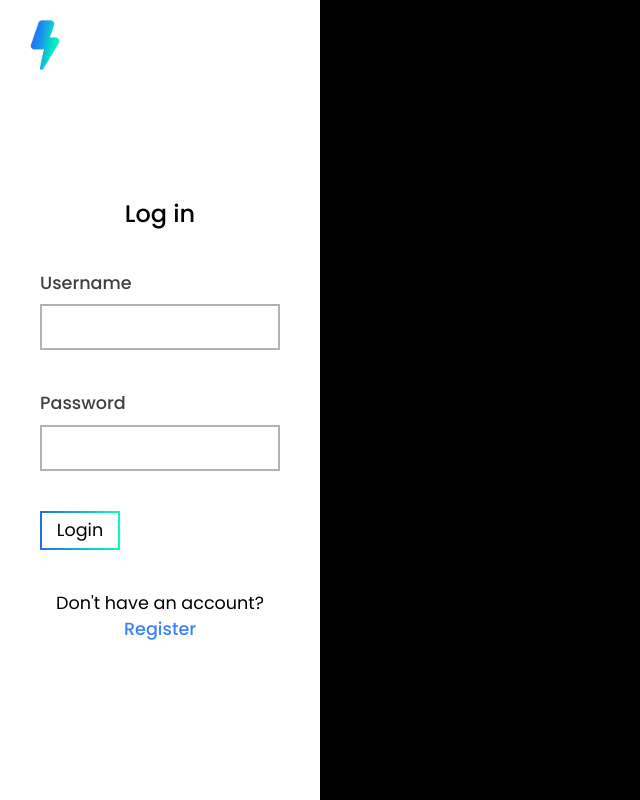
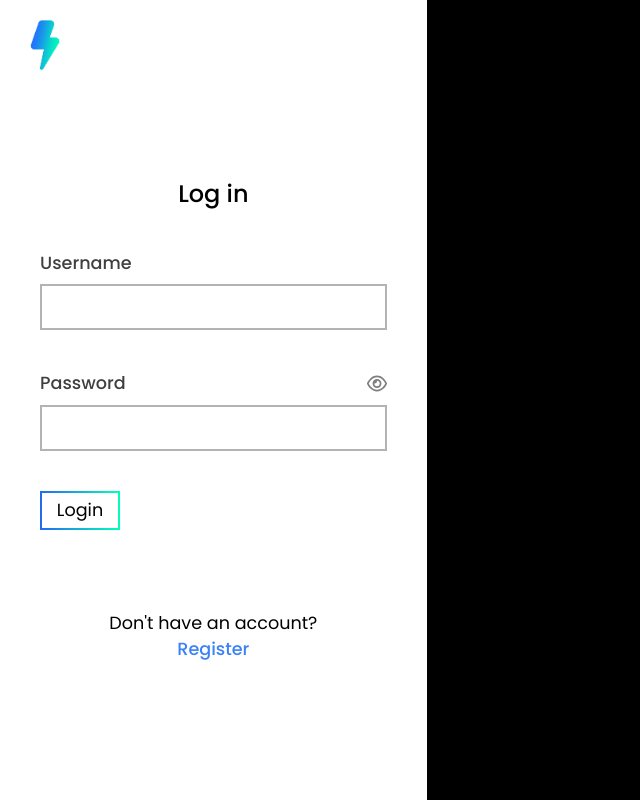
Before and after one commit to DylanHearn1/Benchmark, a React (Vite) app: page /login in a window 1280 px wide. Shown: the whole page, without its empty margins (0-640 px from the left). Built offline with nearby package versions, Linux system fonts and the light colour scheme; no server answers.

Commit message:
button to toggle password view login/register

```diff
--- a/src/pages/LoginPage.tsx
+++ b/src/pages/LoginPage.tsx
@@ -4,6 +4,7 @@ import { useNavigate, Link } from 'react-router-dom';
 import { useAuthContext } from '../hooks/useAuthContext';
 import { formValues } from './RegisterPage';
 import logo from './../assets/logo.png';
+import eye from './../assets/eye-regular.svg';
 
 const validate = (values: formValues) => {
   const errors: { username?: string; password?: string } = {};
@@ -25,6 +26,7 @@ const LoginPage = () => {
   const { setLoggedIn, setUsername } = useAuthContext();
 
   const [loginStatus, setLoginStatus] = useState({ status: '' });
+  const [showPassword, setShowPassword] = useState(true);
 
   const formik = useFormik({
     initialValues: {
@@ -59,7 +61,7 @@ const LoginPage = () => {
   return (
     <>
       <div className="bg-black min-h-dvh">
-        <aside className="bg-white md:w-1/2 lg:w-1/4 h-dvh my-auto flex flex-col justify-center text-p px-10 space-y-10">
+        <aside className="bg-white md:w-1/2 lg:w-1/3 2xl:w-1/4 h-dvh my-auto flex flex-col justify-center text-p px-10 space-y-10">
           <img
             src={logo}
             alt="logo"
@@ -88,11 +90,20 @@ const LoginPage = () => {
               ) : null}
             </div>
             <div className="flex flex-col space-y-2">
-              <label htmlFor="password" className="font-medium opacity-75">
-                Password
-              </label>
+              <div className="flex justify-between">
+                <label htmlFor="password" className="font-medium opacity-75">
+                  Password
+                </label>
+                <img
+                  src={eye}
+                  alt=""
+                  width={'20px'}
+                  className="opacity-50 cursor-pointer hover:opacity-75 ease-in duration-100"
+                  onClick={() => setShowPassword((prev) => !prev)}
+                />
+              </div>
               <input
-                type="password"
+                type={showPassword ? 'password' : 'text'}
                 id="password"
                 onChange={formik.handleChange}
                 value={formik.values.password}
@@ -111,8 +122,8 @@ const LoginPage = () => {
           </form>
           <div>
             <p className="text-red-500">{loginStatus.status}</p>
-            <p className="text-center">
-              Don't have an account?{' '}
+            <p className="text-center pt-10">
+              Don't have an account? <br />
               <Link
                 to="/register"
                 className="text-blue-500 font-medium cursor-pointer"
--- a/src/pages/RegisterPage.tsx
+++ b/src/pages/RegisterPage.tsx
@@ -2,6 +2,7 @@ import { useFormik } from 'formik';
 import { useState } from 'react';
 import { Link, useNavigate } from 'react-router-dom';
 import logo from './../assets/logo.png';
+import eye from './../assets/eye-regular.svg';
 
 export interface formValues {
   username: string;
@@ -29,6 +30,7 @@ const RegisterPage = () => {
   const url = `${import.meta.env.VITE_BACKEND_URL}register`;
 
   const [registerStatus, setRegisterStatus] = useState({ status: '' });
+  const [showPassword, setShowPassword] = useState(true);
 
   const formik = useFormik({
     initialValues: {
@@ -52,7 +54,7 @@ const RegisterPage = () => {
   return (
     <>
       <div className="bg-black min-h-dvh">
-        <aside className="bg-white md:w-1/2 lg:w-1/4 h-dvh my-auto flex flex-col justify-center text-p px-10 space-y-20">
+        <aside className="bg-white md:w-1/2 lg:w-1/3 2xl:w-1/4 h-dvh my-auto flex flex-col justify-center text-p px-10 space-y-10">
           <img
             src={logo}
             alt="logo"
@@ -82,11 +84,20 @@ const RegisterPage = () => {
               ) : null}
             </div>
             <div className="flex flex-col space-y-2">
-              <label htmlFor="password" className="font-medium opacity-75">
-                Password
-              </label>
+              <div className="flex justify-between">
+                <label htmlFor="password" className="font-medium opacity-75">
+                  Password
+                </label>
+                <img
+                  src={eye}
+                  alt=""
+                  width={'20px'}
+                  className="opacity-50 cursor-pointer hover:opacity-75 ease-in duration-100"
+                  onClick={() => setShowPassword((prev) => !prev)}
+                />
+              </div>
               <input
-                type="password"
+                type={showPassword ? 'password' : 'text'}
                 id="password"
                 onChange={formik.handleChange}
                 value={formik.values.password}
@@ -103,7 +114,7 @@ const RegisterPage = () => {
             <div>
               <p className="text-red-500">{registerStatus.status}</p>
               <p className="text-center pt-10">
-                Already have an account?{' '}
+                Already have an account? <br />
                 <Link
                   to="/login"
                   className="text-blue-500 font-medium cursor-pointer"
```
Also changed, not shown: src/assets/eye-regular.svg (added).
